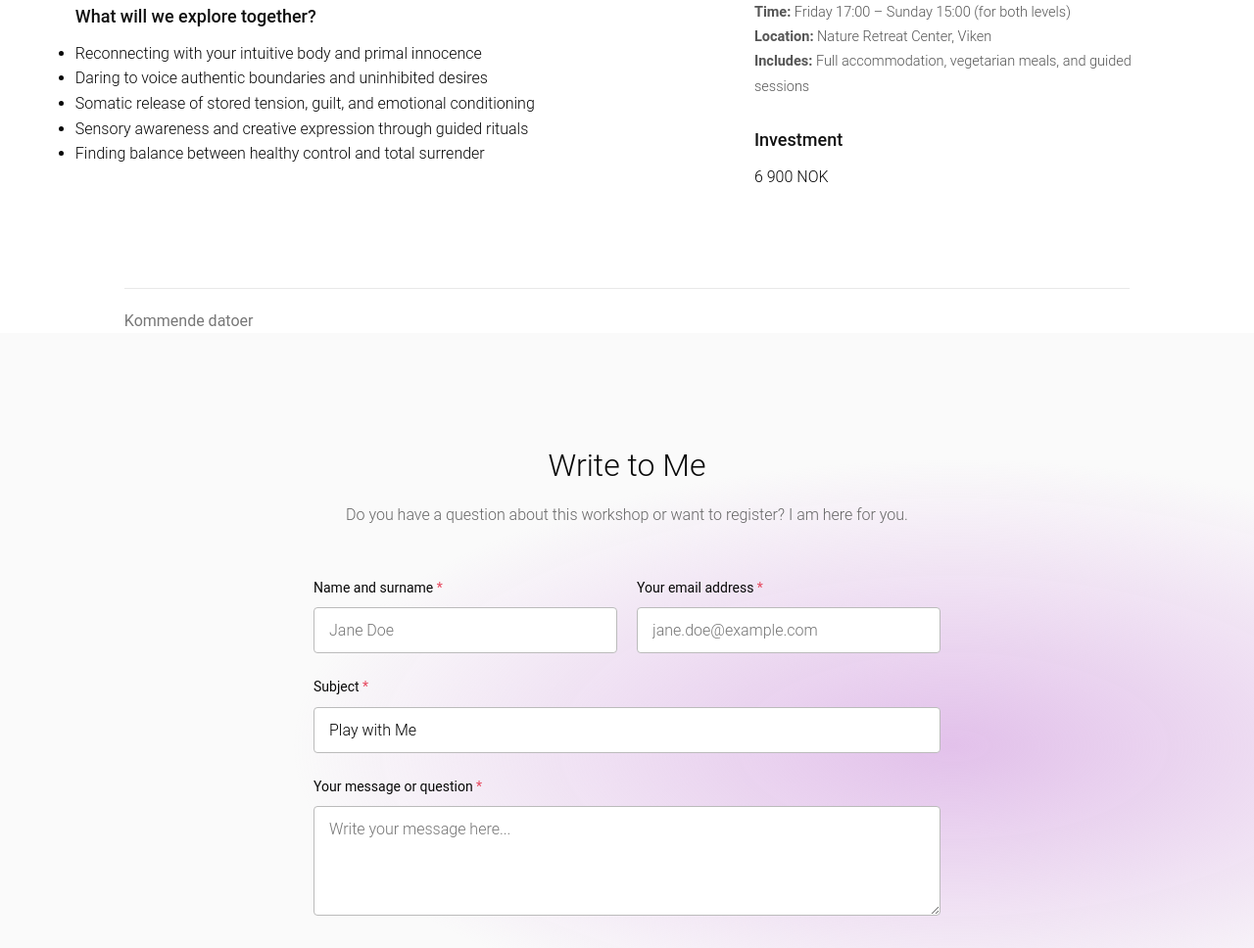
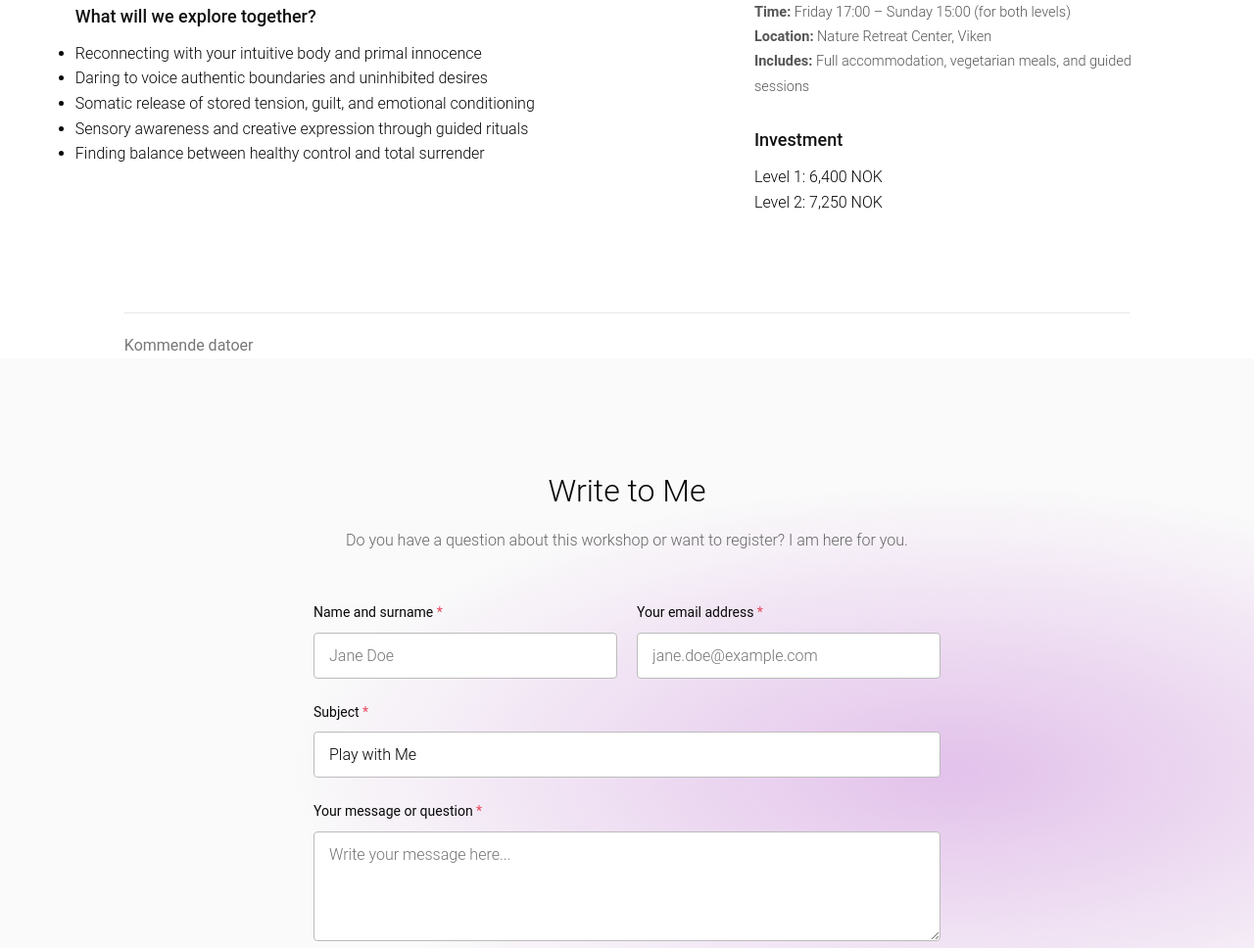
Before and after one commit to alansmorais/danielatorp.com, a plain HTML site: page workshops/Hraj-si-se-mnou.html in a window 1280 px wide. Shown: the part 838-1806 px from the top of the page at 98% size. Drawn offline with Linux system fonts and the light colour scheme.

Commit message:
Correct Play With Me level prices

```diff
--- a/workshops/Hraj-si-se-mnou.html
+++ b/workshops/Hraj-si-se-mnou.html
@@ -758,7 +758,7 @@ header .nav { display: flex; align-items: center; gap: 21px; font-size: 14px; fo
         <p><strong>Level 1:</strong> 22–24 January 2027<br><strong>Level 2:</strong> 29–31 January 2027<br><strong>Time:</strong> Friday 17:00 – Sunday 15:00 (for both levels)<br><strong>Location:</strong> Nature Retreat Center, Viken<br><strong>Includes:</strong> Full accommodation, vegetarian meals, and guided sessions</p>
 
         <h4>Investment</h4>
-        <div class="price-value">6 900 NOK</div>
+        <div class="price-value">Level 1: 6,400 NOK<br>Level 2: 7,250 NOK</div>
       </div>
     </div>
   </section>
```
